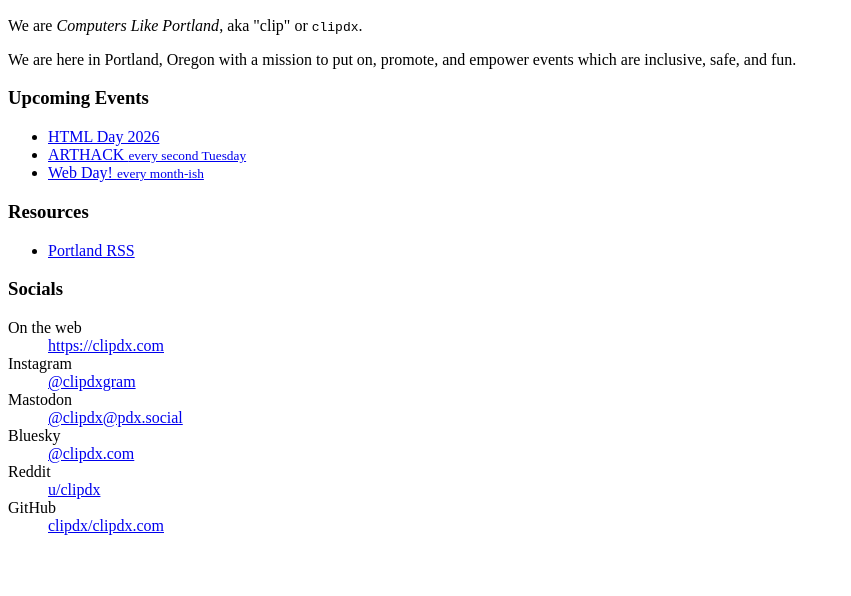
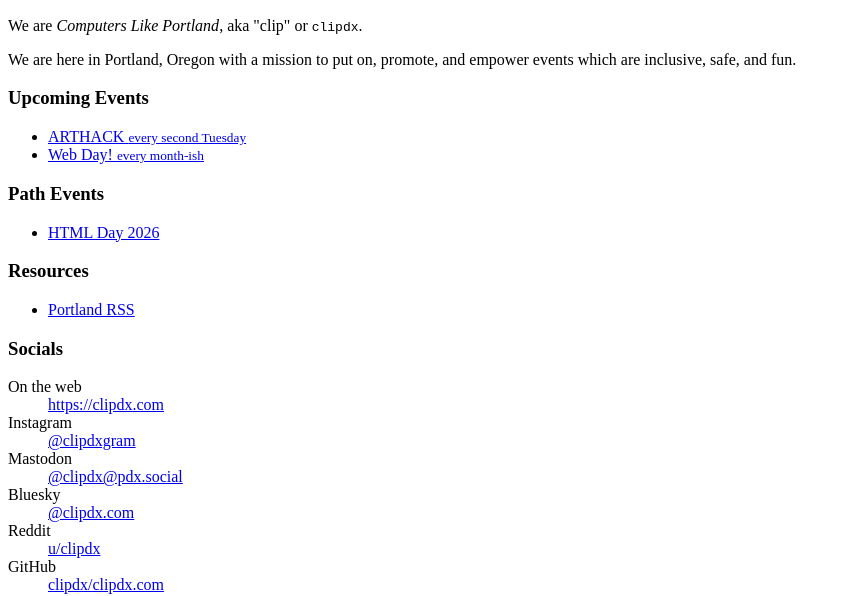
Before and after one commit to clipdx/clipdx.com, a website: page web/entries/index.html in a window 1280 px wide. Shown: the part 434-1030 px from the top of the page, without its empty margins (0-851 px from the left). Before the commit the page ends 985 px from the top, so only its background shows below. Drawn offline with Linux system fonts and the light colour scheme.

Commit message:
Move HTML day out of 'upcoming events' list

```diff
--- a/web/entries/index.html
+++ b/web/entries/index.html
@@ -27,15 +27,19 @@
     <h3>Upcoming Events</h3>
     <ul>
       <li>
-        <a href="/htmlday/index.html">HTML Day 2026</a>
-      </li>
-      <li>
         <a href="/arthack/index.html"
           >ARTHACK <small>every second Tuesday</small></a
         >
       </li>
       <li>
         <a href="/webday/index.html">Web Day! <small>every month-ish</small></a>
+      </li>
+    </ul>
+
+    <h3>Path Events</h3>
+    <ul>
+      <li>
+        <a href="/htmlday/index.html">HTML Day 2026</a>
       </li>
     </ul>
 
```
